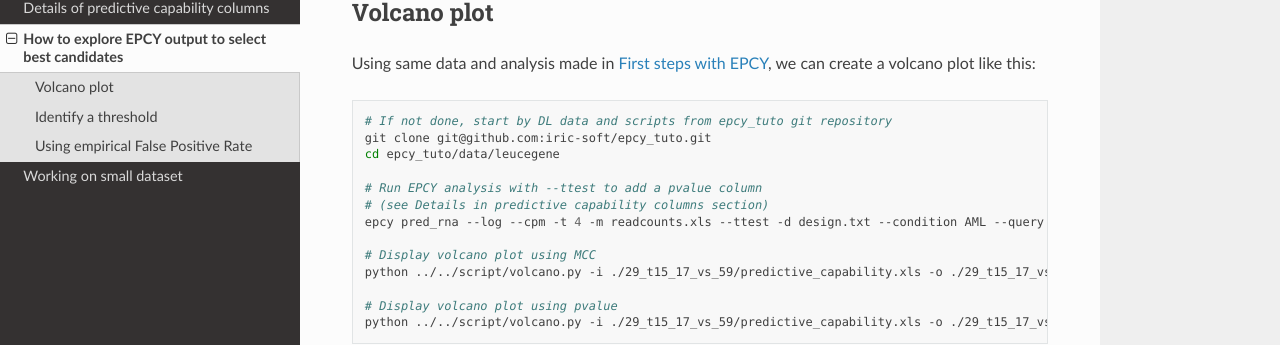
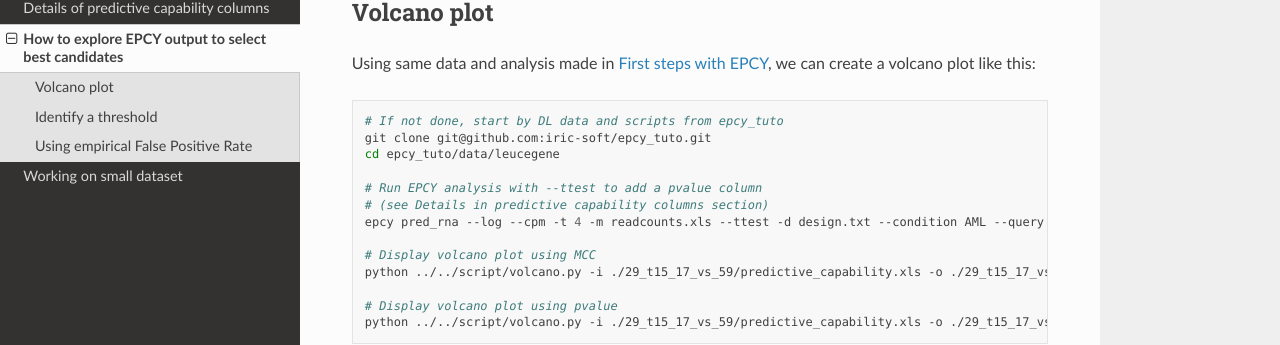
Before and after one commit to iric-soft/epcy, a Sphinx documentation site: the page built from doc/cutoff.rst, in a window 1280 px wide and 900 px high. Shown: the part 321-666 px from the top of the window. Built offline with Sphinx 7.4.7 and the Read the Docs theme 2.0.0, drawn with Linux system fonts in a browser that asks for light colours.

Commit message:
updatde the documentation

```diff
--- a/doc/cutoff.rst
+++ b/doc/cutoff.rst
@@ -15,7 +15,7 @@ create a volcano plot like this:
 
 .. code:: bash
 
-   # If not done, start by DL data and scripts from epcy_tuto git repository
+   # If not done, start by DL data and scripts from epcy_tuto
    git clone git@github.com:iric-soft/epcy_tuto.git
    cd epcy_tuto/data/leucegene
 
```
